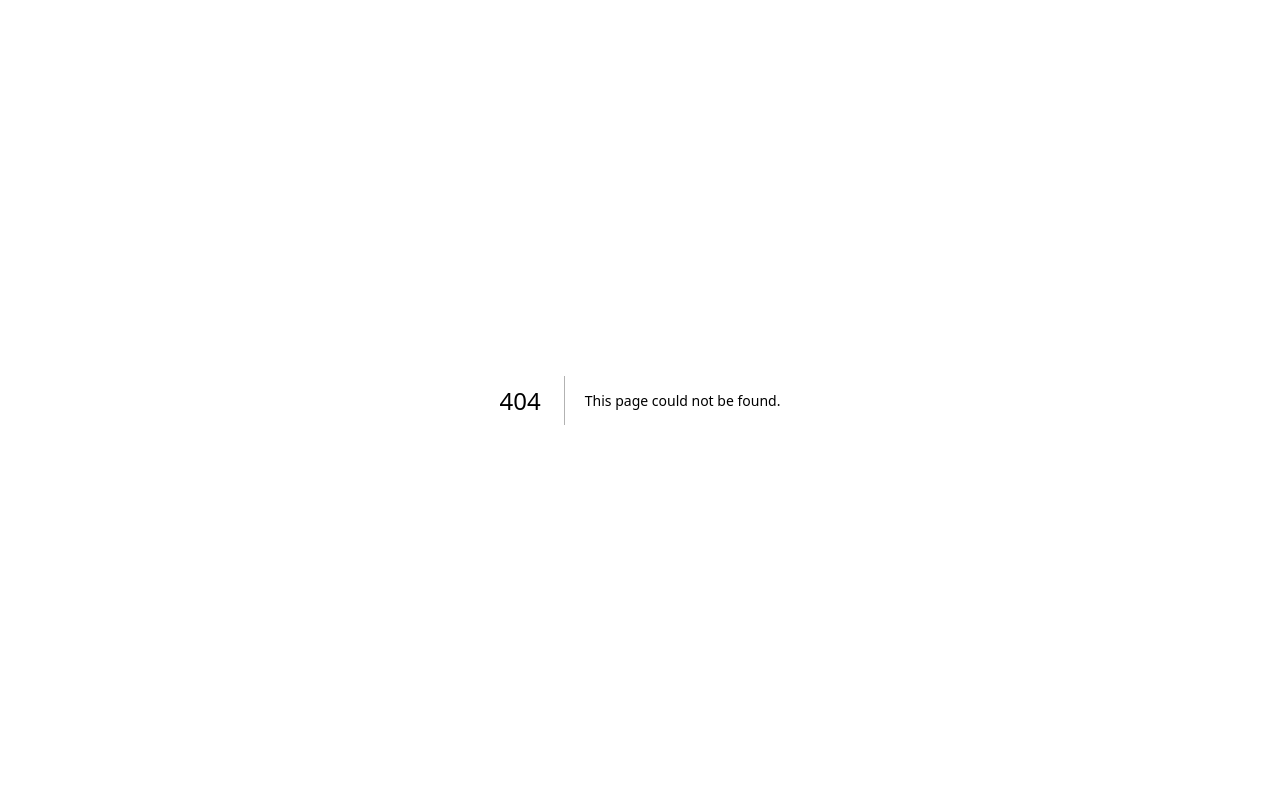
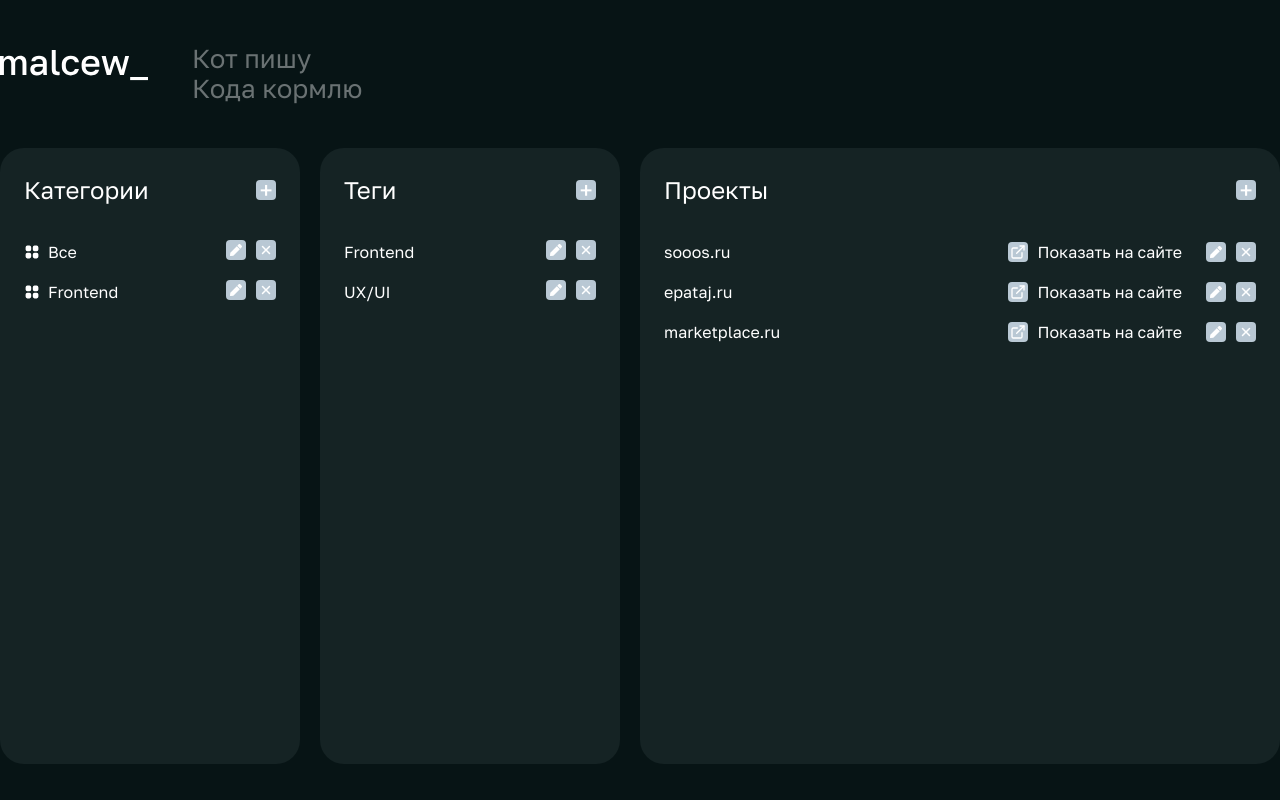
Before and after one commit to malcewdeveloper/portfolio, a Next.js app: page /dashboard in a window 1280 px wide. Before the commit this address had no page. Built offline with nearby package versions, Linux system fonts and the light colour scheme.

Commit message:
feat: adds a draft dashboard page

```diff
--- /dev/null
+++ b/src/app/dashboard/layout.tsx
@@ -0,0 +1,18 @@
+import { Metadata } from "next";
+import { Header } from "@/components";
+
+
+export const metadata: Metadata = {
+    title: 'Dashboard'
+}
+
+export default function ProjectLayout({ children }: Readonly<{ children: React.ReactNode }>) {
+    return (
+        <>
+            <Header />
+            <main>
+                { children }
+            </main>
+        </>
+    )
+}
--- /dev/null
+++ b/src/app/dashboard/page.tsx
@@ -0,0 +1,111 @@
+import { Metadata } from "next"
+import { HiMiniSquares2X2 } from 'react-icons/hi2';
+import { FaPen } from "react-icons/fa";
+import { IoClose } from "react-icons/io5";
+import { FiExternalLink } from 'react-icons/fi';
+import Link from "next/link";
+
+
+export const metadata: Metadata = {
+    title: 'Dashboard'
+}
+
+const categories = [{ name: 'Все' }, { name: 'Frontend' }];
+const tags = [{name: 'Frontend'}, {name: 'UX/UI'}];
+const projects = [{name: 'sooos.ru', link: '/projects/1'}, {name: 'epataj.ru', link: '/projects/2'}, {name: 'marketplace.ru', link: '/projects/3'}];
+
+export default function DashboardPage() {
+    return (
+        <section className="flex max-w-[1368px] mx-auto w-full h-[calc(100vh-148px-36px)]">
+            <div className="flex max-w-[50%] w-full mr-5">
+                <ul className="py-6 px-6 bg-[#152324] rounded-3xl h-full max-w-[50%] w-full mr-5">
+                    <div className="flex items-center justify-between mb-6">
+                        <h2 className="text-[24px]">Категории</h2>
+                        <button className="bg-[#B9C8D4] w-5 h-5 rounded flex items-center justify-center text-[24px]">+</button>
+                    </div>
+                    {categories.map(category =>
+                        <li key={ category.name } className="flex justify-between py-2">
+                            <div className="flex items-center">
+                                <span className="mr-2">
+                                    <HiMiniSquares2X2 />
+                                </span>
+                                { category.name }
+                            </div>
+                            <div className="flex">
+                                <button className="bg-[#B9C8D4] w-5 h-5 rounded flex items-center justify-center mr-2.5">
+                                    <span>
+                                        <FaPen size={12} />
+                                    </span>
+                                </button>
+                                <button className="bg-[#B9C8D4] w-5 h-5 rounded flex items-center justify-center">
+                                    <span>
+                                        <IoClose />
+                                    </span>
+                                </button>
+                            </div>
+                        </li>)}
+                </ul>
+                <ul className="py-6 px-6 bg-[#152324] rounded-3xl h-full max-w-[50%] w-full">
+                    <div className="flex items-center justify-between mb-6">
+                        <h2 className="text-[24px]">Теги</h2>
+                        <button className="bg-[#B9C8D4] w-5 h-5 rounded flex items-center justify-center text-[24px]">+</button>
+                    </div>
+                    {tags.map(category =>
+                        <li key={ category.name } className="flex justify-between py-2">
+                            <div className="flex items-center">
+                                {/* <span className="mr-2">
+                                    <HiMiniSquares2X2 />
+                                </span> */}
+                                { category.name }
+                            </div>
+                            <div className="flex">
+                                <button className="bg-[#B9C8D4] w-5 h-5 rounded flex items-center justify-center mr-2.5">
+                                    <span>
+                                        <FaPen size={12} />
+                                    </span>
+                                </button>
+                                <button className="bg-[#B9C8D4] w-5 h-5 rounded flex items-center justify-center">
+                                    <span>
+                                        <IoClose />
+                                    </span>
+                                </button>
+                            </div>
+                        </li>)}
+                </ul>
+            </div>
+            <ul className="py-6 px-6 bg-[#152324] rounded-3xl h-full max-w-[50%] w-full">
+                <div className="flex items-center justify-between mb-6">
+                    <h2 className="text-[24px]">Проекты</h2>
+                    <button className="bg-[#B9C8D4] w-5 h-5 rounded flex items-center justify-center text-[24px]">+</button>
+                </div>
+                {projects.map(project =>
+                        <li key={ project.name } className="flex justify-between py-2">
+                            <div className="flex items-center">
+                                {/* <span className="mr-2">
+                                    <HiMiniSquares2X2 />
+                                </span> */}
+                                { project.name }
+                            </div>
+                            <div className="flex items-center">
+                                <Link className="flex items-center mr-6" href={ project.link }>
+                                    <span className="bg-[#B9C8D4] w-5 h-5 rounded flex items-center justify-center mr-2.5">
+                                        <FiExternalLink />
+                                    </span>
+                                    Показать на сайте
+                                </Link>
+                                <button className="bg-[#B9C8D4] w-5 h-5 rounded flex items-center justify-center mr-2.5">
+                                    <span>
+                                        <FaPen size={12} />
+                                    </span>
+                                </button>
+                                <button className="bg-[#B9C8D4] w-5 h-5 rounded flex items-center justify-center">
+                                    <span>
+                                        <IoClose />
+                                    </span>
+                                </button>
+                            </div>
+                        </li>)}
+            </ul>
+        </section>
+    )
+}
```
